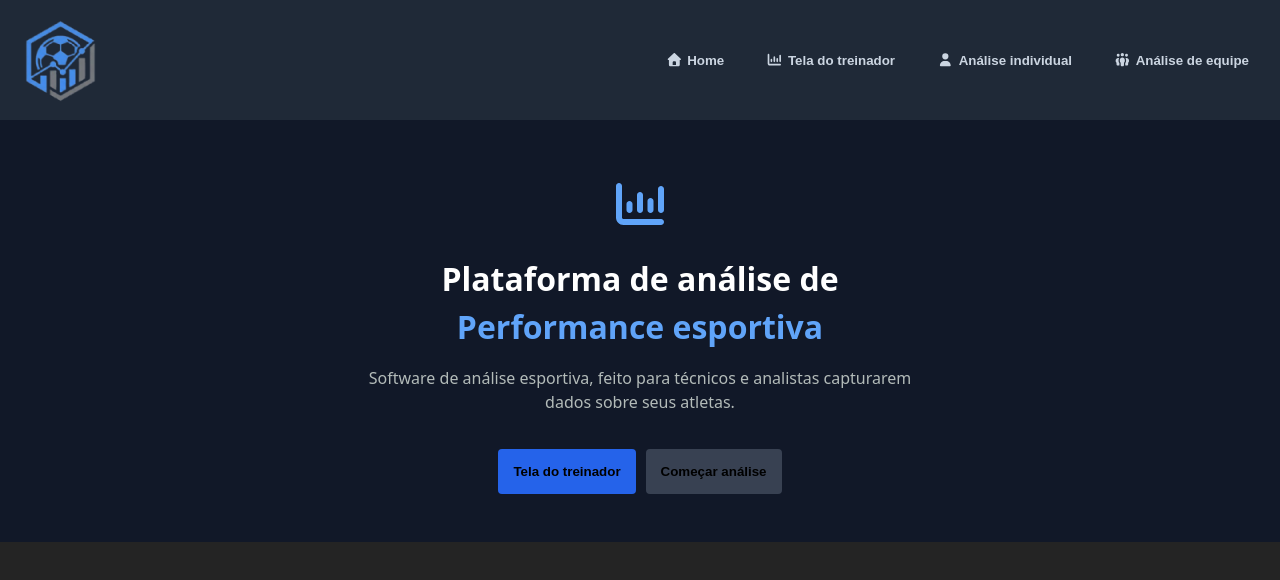
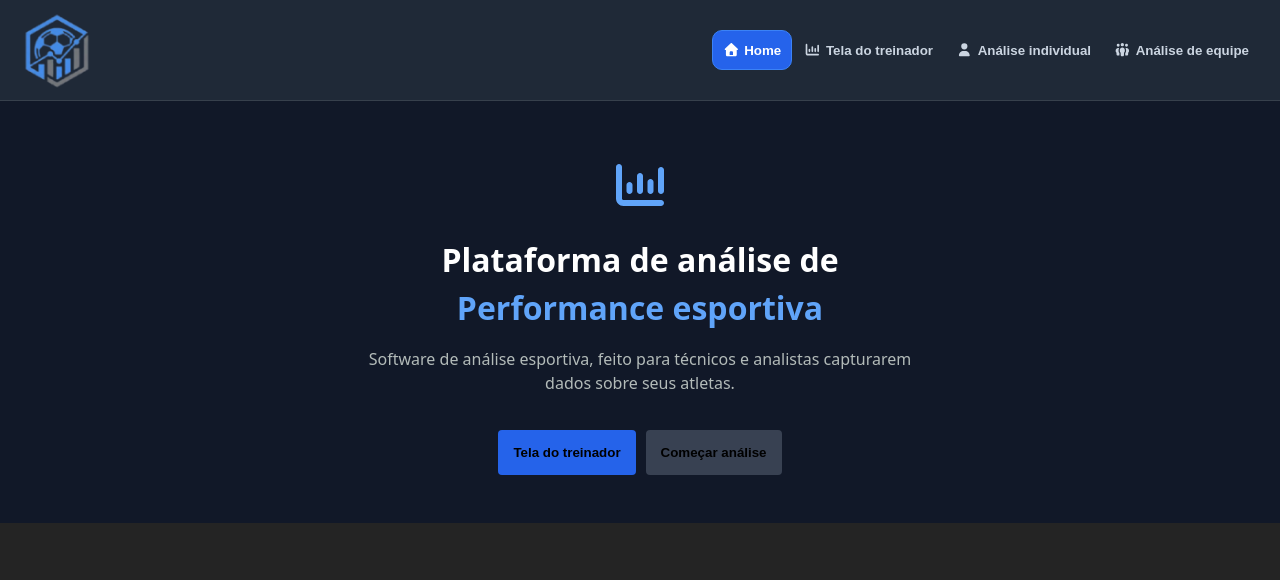
Before and after one commit to diogodls/player, a React (Vite) app: page / in a window 1280 px wide. Shown: the top 580 px of the page. Built offline with nearby package versions, Linux system fonts and the light colour scheme.

Commit message:
feat(#2): estilização pronta navbar

```diff
--- a/src/components/layout/Navbar/Navbar.module.scss
+++ b/src/components/layout/Navbar/Navbar.module.scss
@@ -6,15 +6,19 @@
     height: 100%; //altura do container
     max-height: 10vh; //altura máxima que ele pode ter
     background: #1f2937; // cor em hexadecimal e a opacidade;
-    border: 1px solid #DDDDDD70; //borda no container, tamanho - tipo - cor
-    padding: 20px; //espaçamento para dentro
+    //border: ; //borda no container, tamanho - tipo - cor
+    padding: 10px 20px; //espaçamento para dentro
     // margin: 20px; //espaçamento para fora
     // gap : 10px; // espaçamento entre items
-    border: none;
+    border-bottom: 1px solid #DDDDDD20;
+
+    .img {
+      height:100%;
+    }
 
     .buttons {
         display: flex;
-        gap: 20px;
+        gap:1px;
 
         .button {
           padding: 5px 10px;
@@ -37,7 +41,7 @@
         .active{
           border: 1px solid #3b82f6;
           color: white;
-          background: #1E90FF;
+          background: var(--primary-color);
         }
     }
 }
--- a/src/components/layout/Navbar/Navbar.tsx
+++ b/src/components/layout/Navbar/Navbar.tsx
@@ -25,11 +25,11 @@ const buttons = [
 ];
 
 const Navbar = () => {
-  const [activeIndex, setActiveIndex] = useState(4);
+  const [activeIndex, setActiveIndex] = useState(0);
 
     return (
         <nav className={styles.navbar}>
-          <img src={reactLogo}  alt={""}/>
+          <img className={styles.img} src={reactLogo}  alt={""}/>
 
           <div className={styles.buttons}>
             {buttons.map((btn, index) => (
--- a/src/index.css
+++ b/src/index.css
@@ -11,4 +11,5 @@
   text-rendering: optimizeLegibility;
   -webkit-font-smoothing: antialiased;
   -moz-osx-font-smoothing: grayscale;
+  --primary-color : #2563EB;
 }
```
